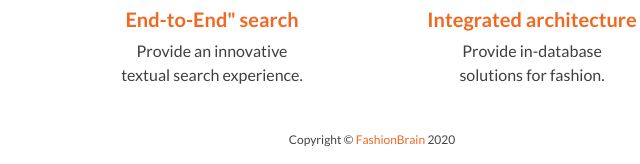
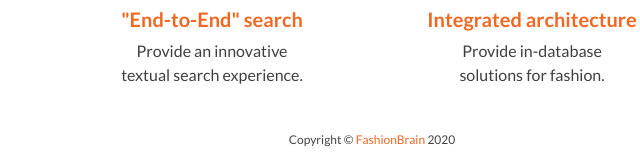
Before and after one commit to marcb4321/fashionbrain_showcases, a plain HTML site: page index.html in a window 1280 px wide. Shown: the part 469-633 px from the top of the page, 268-908 px from the left. Drawn offline with Linux system fonts and the light colour scheme; a script that the page names is missing.

Commit message:
Update index.html

```diff
--- a/index.html
+++ b/index.html
@@ -162,7 +162,7 @@
           </div>
 
         <div class="col-sm text-center">
-          <h3> <a href="Zalando.html">End-to-End" search</a> </h3>
+          <h3> <a href="Zalando.html">"End-to-End" search</a> </h3>
           <p> Provide an innovative <br> textual search experience.</p>
         </div>
         <div class="col-sm text-center">
```
